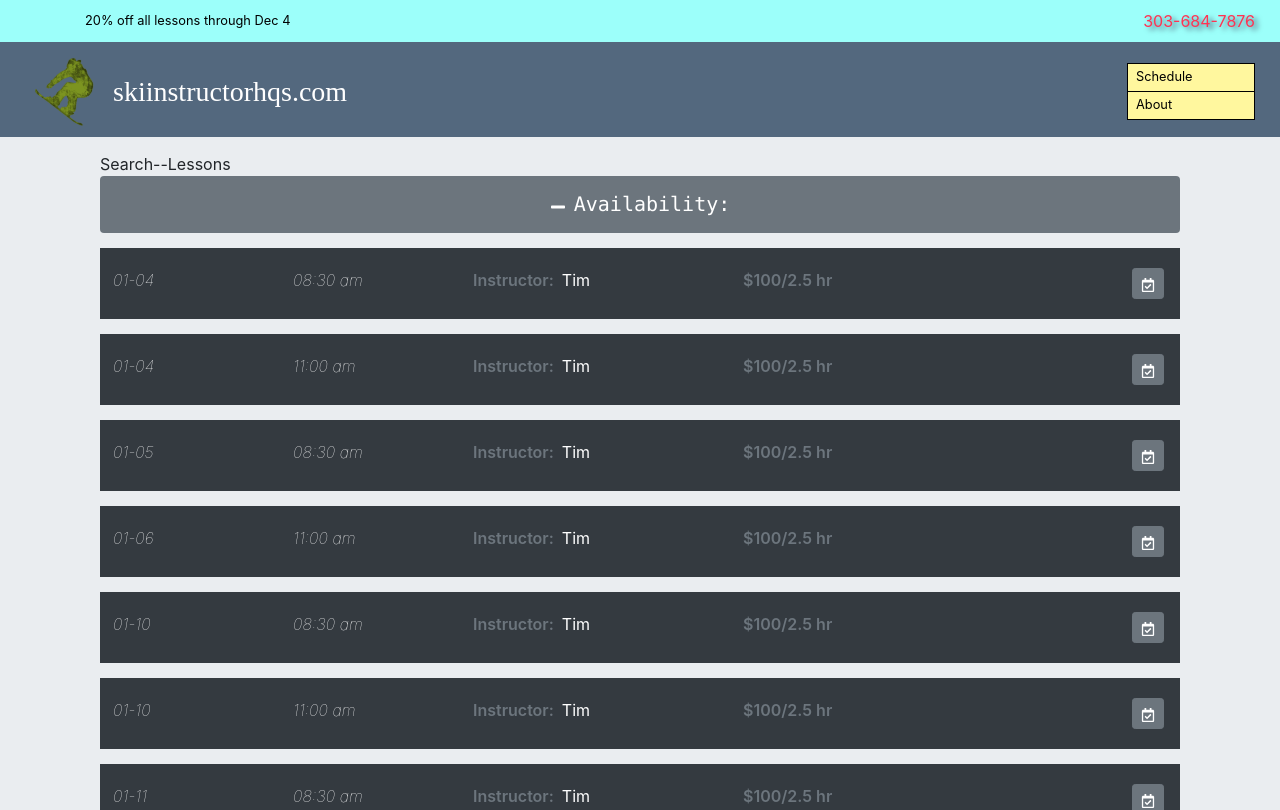
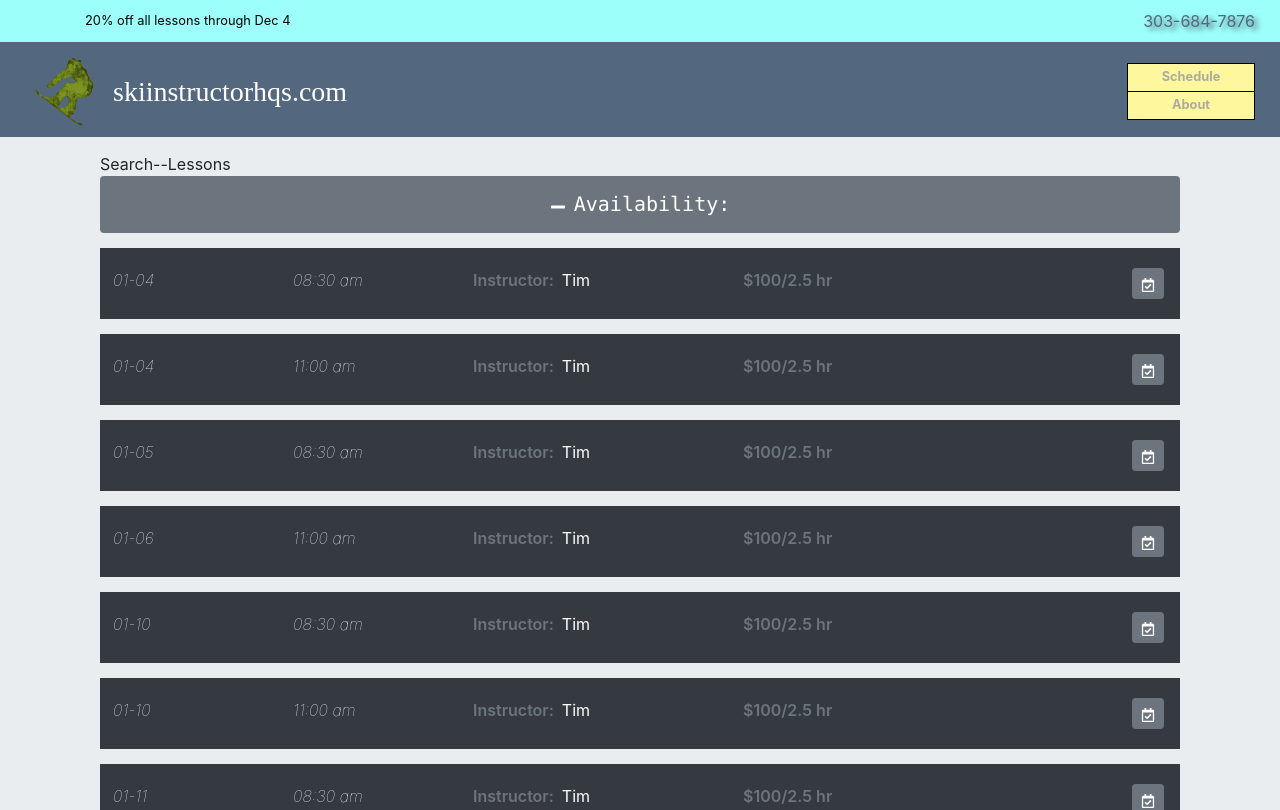
Before and after one commit to hicksey-makes/ski-lessons-snowV2, a React (Create React App) app: page / in a window 1280 px wide. Shown: the top 810 px of the page. Built offline with nearby package versions, Linux system fonts and the light colour scheme; a web font is replaced by a local one.

Commit message:
color nav a links silver

```diff
--- a/public/index.html
+++ b/public/index.html
@@ -50,12 +50,12 @@
       <div class="column navbar">
         <ul>
           <li>
-            <a href="#" id="link-first">
+            <a href="#" class="center" id="link-first">
               Schedule
             </a>
           </li>
           <li>
-            <a href="#" id="link-second">
+            <a href="#" class="center" id="link-second">
               About
             </a>
 
--- a/public/styles.css
+++ b/public/styles.css
@@ -1,4 +1,4 @@
-/* dark purple: #291720
+/* dark purple: #291720;
    dark nav: rgb(35, 35, 35);
    light nav: rgba(229, 229, 229, 0.25);
    telephone: rgb(218, 69, 89);
@@ -73,11 +73,17 @@ html, body {
 
 /* style contact info link */
 .contact-info a {
-  color: #ff3352;
+  color: #53687e;
   position: absolute;
   right: 25px;
   text-decoration: none;
   text-shadow: 4px 3px 5px #53687e;
+}
+
+.center {
+  text-align: center;
+  font-weight: bold;
+  color: #291711;
 }
 
 /* change color on hover */
@@ -154,7 +160,7 @@ html, body {
   display: block;
   height: 27px;
   padding: 5px 8px;
-  color: black;
+  color: #ACABA0;
 }
 
 /* first link child gets bottom border */
```
